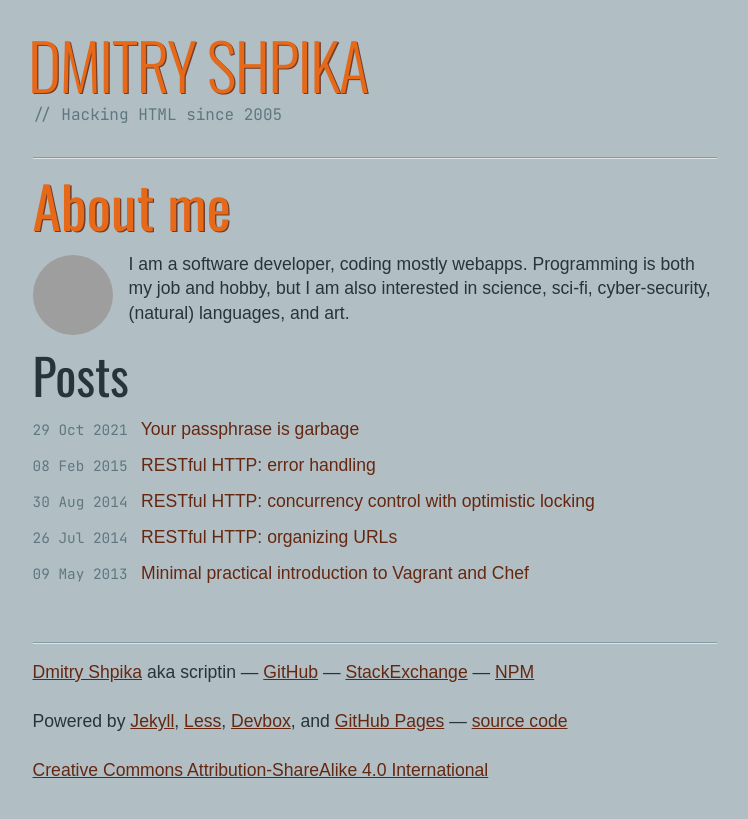
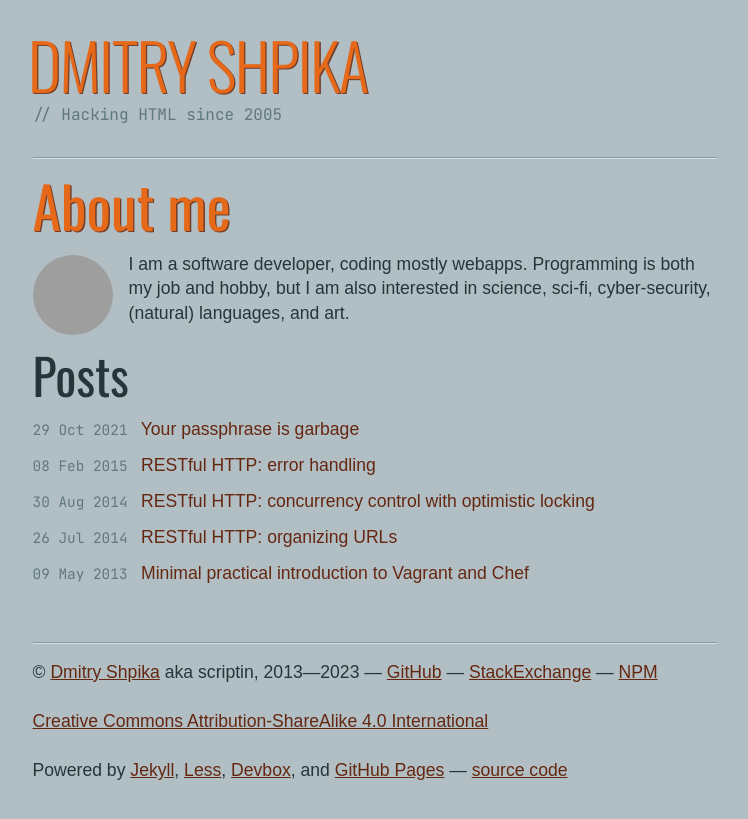
Before and after one commit to scriptin/scriptin.github.io, a Jekyll site: the page built from index.html, in a window 1280 px wide, cut to the strip 0-819 px from the top of the page. Shown: the whole strip, without its empty margins (265-1013 px from the left). Built offline with Jekyll 4.4.1, drawn with Linux system fonts in a browser that asks for light colours; grey boxes are pictures that could not be loaded.

Commit message:
Footer copyright

```diff
--- a/_layouts/default.html
+++ b/_layouts/default.html
@@ -27,19 +27,26 @@
         </main>
         <footer>
             <p class="about-author">
+                &copy;
                 <span class="vcard">
                     <a class="fn url" href="{{ site.data.template.author.homepage }}">
                         {{- site.data.template.author.fullname -}}
                     </a>
                     aka
                     <span class="nickname">
-                        {{ site.data.template.author.nickname }}
-                    </span>
+                        {{- site.data.template.author.nickname -}}
+                    </span>,
+                    2013&mdash;{{- 'now' | date: "%Y" -}}
                 </span>
                 {% for link in site.data.template.links %}
                 &mdash;
                 <a href="{{ link.url }}">{{ link.title }}</a>
                 {% endfor %}
+            </p>
+            <p class="license-note">
+                <a href="{{ site.data.template.license.url }}" rel="license">
+                    {{ site.data.template.license.title }}
+                </a>
             </p>
             <p class="about-site">
                 Powered by
@@ -50,11 +57,6 @@
                 &mdash;
                 <a href="https://github.com/scriptin/scriptin.github.io">source code</a>
             </p>
-            <p class="license-note">
-                <a href="{{ site.data.template.license.url }}" rel="license">
-                    {{ site.data.template.license.title }}
-                </a>
-            </p>
         </footer>
         {% if site.environment == 'production' %}
         {% include google_analytics.html %}
```
